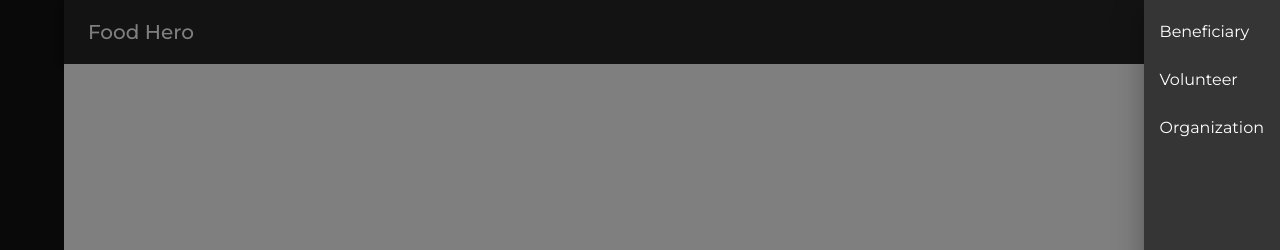
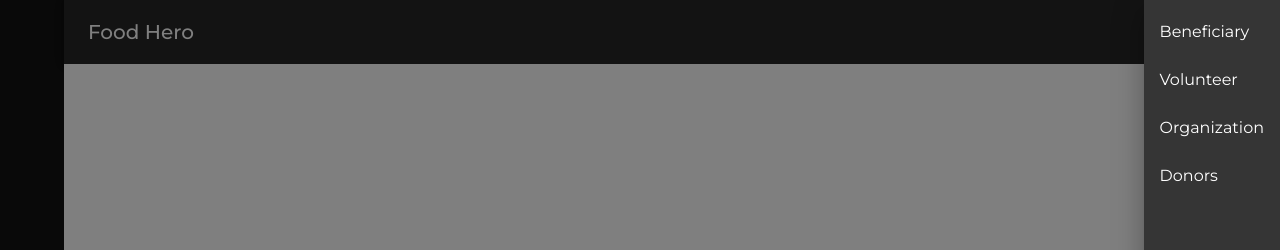
Before and after one commit to shoocstorm/team-6-food2give, a React (Create React App) app in the folder my-app-fe/: page / in a window 1280 px wide. Both pictures are taken after a click on the button "menu". Shown: the top 250 px of the page. Built offline with nearby package versions, Linux system fonts and the light colour scheme.

Commit message:
feat: add button to navigate to donor page

```diff
--- a/my-app-fe/src/parts/Header.tsx
+++ b/my-app-fe/src/parts/Header.tsx
@@ -50,6 +50,9 @@ const Header: React.FC<HeaderProps> = ({ title }) => {
           <ListItem button onClick={() => handleMenuItemClick('/organization')}>
             <ListItemText primary="Organization" />
           </ListItem>
+          <ListItem button onClick={() => handleMenuItemClick('/donor')}>
+            <ListItemText primary="Donors" />
+          </ListItem>
         </List>
       </Drawer>
     </Box>
```
